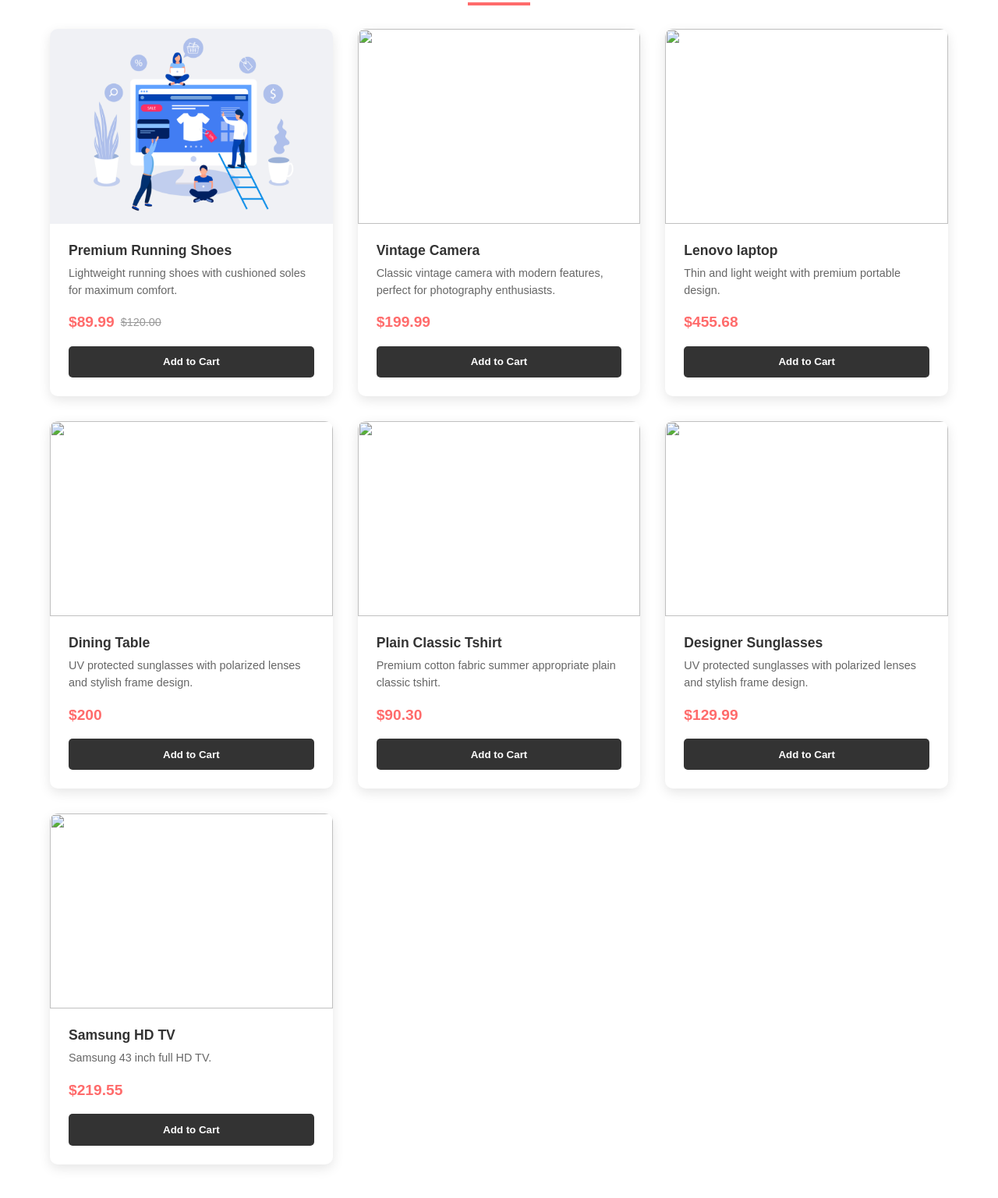
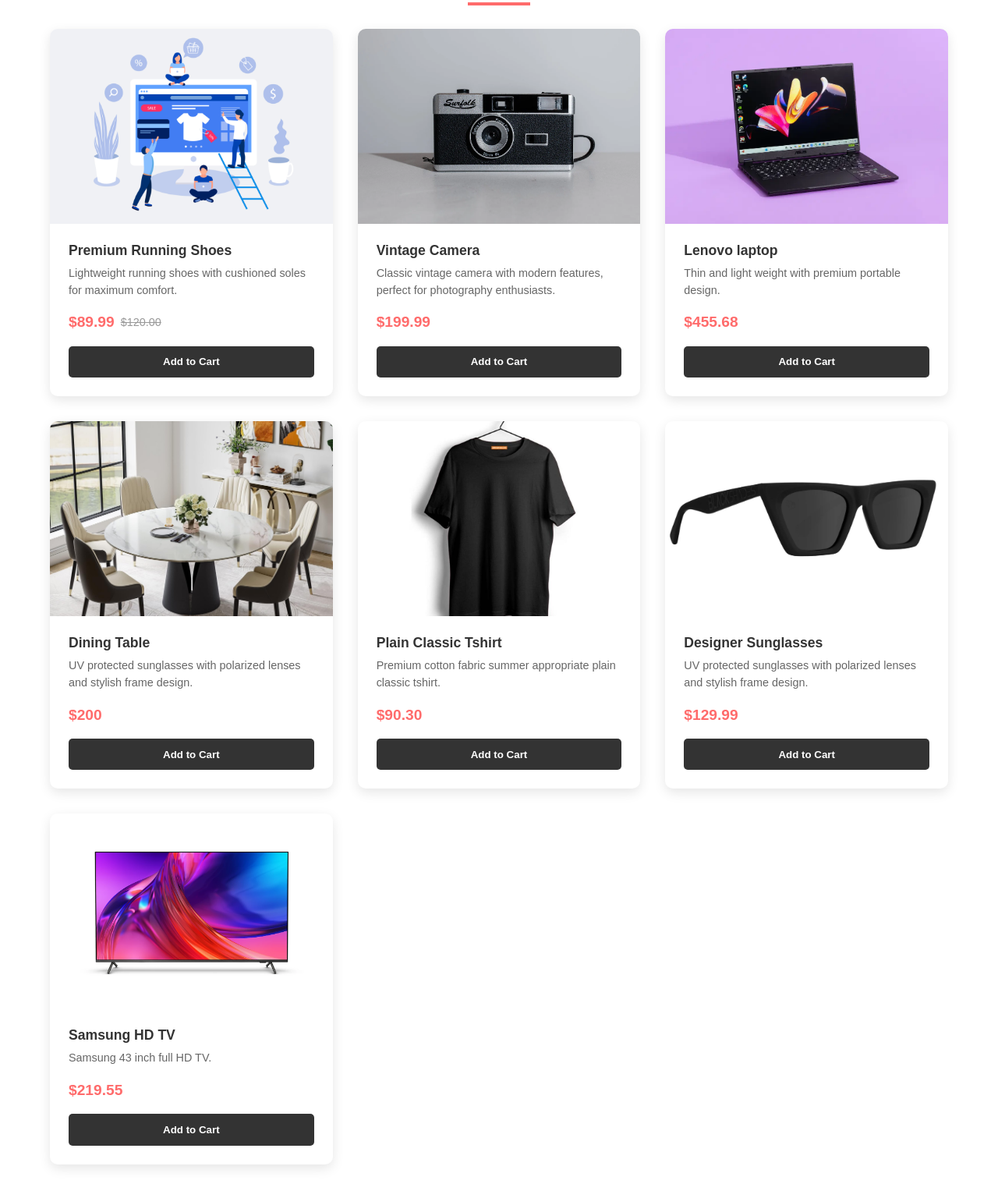
Before and after one commit to Anuska220/ShopEasy, a plain HTML site: page products.html in a window 1280 px wide. Shown: the part 144-1680 px from the top of the page at 78% size. Drawn offline with Linux system fonts and the light colour scheme.

Commit message:
fixed img path

```diff
--- a/products.html
+++ b/products.html
@@ -1,12 +1,14 @@
 <!DOCTYPE html>
 <html lang="en">
 	<head>
-    <meta charset="UTF-8">
-    <meta name="viewport" content="width=device-width, initial-scale=1.0">
+		<meta charset="UTF-8" />
+		<meta name="viewport" content="width=device-width, initial-scale=1.0" />
 		<title>Document</title>
-     <link rel="stylesheet" href="styles.css">
-    <link rel="stylesheet" href="https://cdnjs.cloudflare.com/ajax/libs/font-awesome/7.0.0/css/all.min.css">
-
+		<link rel="stylesheet" href="styles.css" />
+		<link
+			rel="stylesheet"
+			href="https://cdnjs.cloudflare.com/ajax/libs/font-awesome/7.0.0/css/all.min.css"
+		/>
 	</head>
 	<body>
 		<header class="navbar">
@@ -24,106 +26,136 @@
 			<div class="product-container">
 				<div class="product-card">
 					<div class="product-image">
-                <img src="./imgs/aboutus.webp">
+						<img src="./imgs/aboutus.webp" />
 					</div>
 					<div class="product-details">
 						<h3 class="product-title">Premium Running Shoes</h3>
 
-                <p class="product-description">Lightweight running shoes with cushioned soles for maximum comfort.</p>
+						<p class="product-description">
+							Lightweight running shoes with cushioned soles for
+							maximum comfort.
+						</p>
 						<div class="product-price">
 							<span class="current-price">$89.99</span>
 							<span class="original-price">$120.00</span>
 						</div>
-                <button class="add-to-cart" id="cartbtn">Add to Cart</button>
+						<button class="add-to-cart" id="cartbtn">
+							Add to Cart
+						</button>
 					</div>
 				</div>
 				<div class="product-card">
 					<div class="product-image">
-                <img src="./imgs/aboutus.webpvintagecamera.webp">
+						<img src="./imgs/vintagecamera.webp" />
 					</div>
 					<div class="product-details">
 						<h3 class="product-title">Vintage Camera</h3>
-                <p class="product-description">Classic vintage camera with modern features, perfect for photography enthusiasts.</p>
+						<p class="product-description">
+							Classic vintage camera with modern features, perfect
+							for photography enthusiasts.
+						</p>
 						<div class="product-price">
 							<span class="current-price">$199.99</span>
 						</div>
-                <button class="add-to-cart" id="cartbtn">Add to Cart</button>
+						<button class="add-to-cart" id="cartbtn">
+							Add to Cart
+						</button>
 					</div>
 				</div>
 				<div class="product-card">
 					<div class="product-image">
-                <img src="./imgs/aboutus.webplaptop.webp">
+						<img src="./imgs/laptop.webp" />
 					</div>
 					<div class="product-details">
 						<h3 class="product-title">Lenovo laptop</h3>
-                <p class="product-description">Thin and light weight with premium portable design.</p>
+						<p class="product-description">
+							Thin and light weight with premium portable design.
+						</p>
 						<div class="product-price">
 							<span class="current-price">$455.68</span>
 						</div>
-                <button class="add-to-cart" id="cartbtn">Add to Cart</button>
+						<button class="add-to-cart" id="cartbtn">
+							Add to Cart
+						</button>
 					</div>
 				</div>
 
 				<div class="product-card">
 					<div class="product-image">
-                <img src="./imgs/aboutus.webpdiningtable.jpg">
+						<img src="./imgs/diningtable.jpg" />
 					</div>
 					<div class="product-details">
 						<h3 class="product-title">Dining Table</h3>
-                <p class="product-description">UV protected sunglasses with polarized lenses and stylish frame design.</p>
+						<p class="product-description">
+							UV protected sunglasses with polarized lenses and
+							stylish frame design.
+						</p>
 						<div class="product-price">
 							<span class="current-price">$200</span>
 						</div>
-                <button class="add-to-cart" id="cartbtn">Add to Cart</button>
+						<button class="add-to-cart" id="cartbtn">
+							Add to Cart
+						</button>
 					</div>
 				</div>
 
 				<div class="product-card">
 					<div class="product-image">
-                <img src="./imgs/aboutus.webpplaintshirt.jpg">
+						<img src="./imgs/plaintshirt.jpg" />
 					</div>
 					<div class="product-details">
 						<h3 class="product-title">Plain Classic Tshirt</h3>
-                <p class="product-description">Premium cotton fabric summer appropriate plain classic tshirt.</p>
+						<p class="product-description">
+							Premium cotton fabric summer appropriate plain
+							classic tshirt.
+						</p>
 						<div class="product-price">
 							<span class="current-price">$90.30</span>
 						</div>
-                <button class="add-to-cart" id="cartbtn">Add to Cart</button>
+						<button class="add-to-cart" id="cartbtn">
+							Add to Cart
+						</button>
 					</div>
 				</div>
 
 				<div class="product-card">
 					<div class="product-image">
-                <img src="./imgs/aboutus.webpsunglasses.webp">
+						<img src="./imgs/sunglasses.webp" />
 					</div>
 					<div class="product-details">
 						<h3 class="product-title">Designer Sunglasses</h3>
-                <p class="product-description">UV protected sunglasses with polarized lenses and stylish frame design.</p>
+						<p class="product-description">
+							UV protected sunglasses with polarized lenses and
+							stylish frame design.
+						</p>
 						<div class="product-price">
 							<span class="current-price">$129.99</span>
 						</div>
-                <button class="add-to-cart" id="cartbtn">Add to Cart</button>
+						<button class="add-to-cart" id="cartbtn">
+							Add to Cart
+						</button>
 					</div>
 				</div>
 
 				<div class="product-card">
 					<div class="product-image">
-                <img src="./imgs/aboutus.webpHdtv.webp">
+						<img src="./imgs/Hdtv.webp" />
 					</div>
 					<div class="product-details">
 						<h3 class="product-title">Samsung HD TV</h3>
-                <p class="product-description">Samsung 43 inch full HD TV.</p>
+						<p class="product-description">
+							Samsung 43 inch full HD TV.
+						</p>
 						<div class="product-price">
 							<span class="current-price">$219.55</span>
 						</div>
-                <button class="add-to-cart" id="cartbtn">Add to Cart</button>
+						<button class="add-to-cart" id="cartbtn">
+							Add to Cart
+						</button>
 					</div>
 				</div>
-
 			</div>
 		</section>
-<script src="./imgs/aboutus.webpcart.js">
-
-</script>
+		<script src="./imgs/cart.js"></script>
 	</body>
 </html>
```
Also changed, not shown: aboutUs.html (+1 -1 lines). Lines whose indentation alone changed are shown as unchanged.
